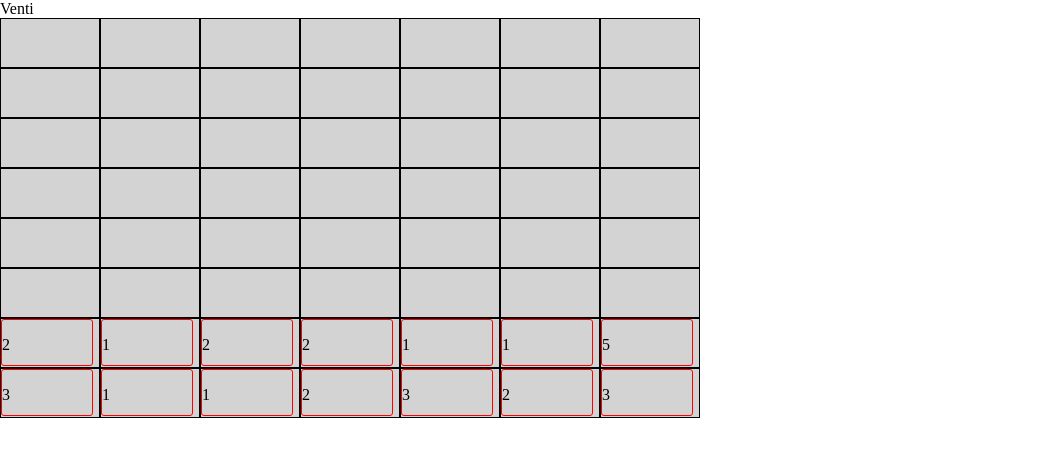
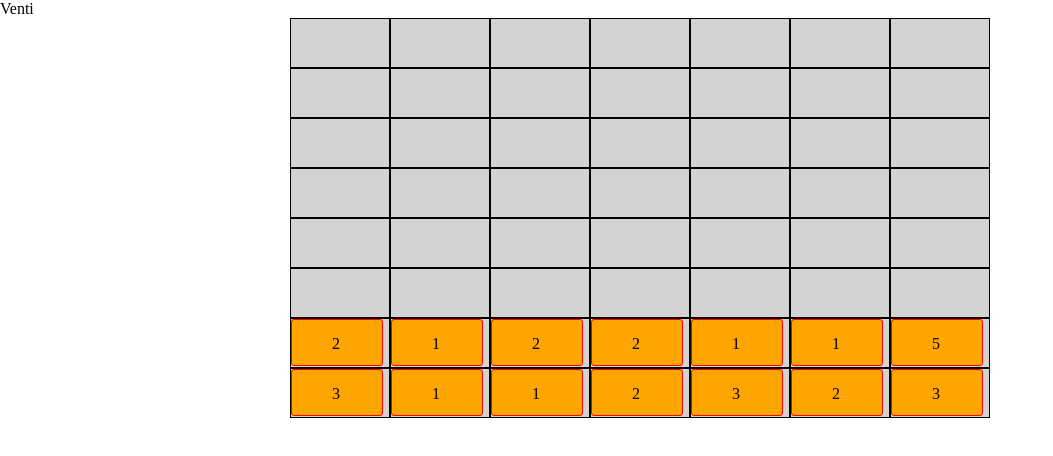
Before and after one commit to chronollama/venti, a website built with webpack: page index.html in a window 1280 px wide. Shown: the whole page, without its empty margins (0-1053 px from the left). Built offline with nearby package versions, Linux system fonts and the light colour scheme.

Commit message:
Style tiles and center numbers within

```diff
--- a/lib/view.js
+++ b/lib/view.js
@@ -10,7 +10,7 @@ class View {
 
   clickSpace(event) {
     const $space = $(event.currentTarget);
-    const $clicked = $space.children("div.tile").first();
+    const $clicked = $space.children().first();
     const clickedPos = [$space.data("row"), $space.data("col")];
 
     if (this.fromPos === null) {
@@ -39,7 +39,7 @@ class View {
     const boardState = this.game.boardState();
 
     Object.values(boardState).forEach((val) => {
-      let $tile = $(`<div class="tile"><p>${val.num}</p></div>`);
+      let $tile = $(`<div class="tile"><aside>${val.num}</aside></div>`);
       const $space = $("li.space").filter((idx, li) => {
         const $li = $(li);
         return $li.data("row") === val.row && $li.data("col") === val .col;
--- a/stylesheets/venti.css
+++ b/stylesheets/venti.css
@@ -6,6 +6,7 @@ html, body, div, figure, ul, li {
   font: inherit;
   text-align: inherit;
   color: inherit;
+  user-select: none;
 }
 
 ul {
@@ -13,6 +14,7 @@ ul {
   display: flex;
   flex-wrap: wrap-reverse;
   width: 700px;
+  margin: auto;
   background: lightgray;
 }
 
@@ -31,5 +33,13 @@ div.tile {
   border-radius: 3px;
   width: 90px;
   height: 45px;
+  background: orange;
+  color: black;
   cursor: pointer;
 }
+
+div.tile > aside {
+  width: 10px;
+  padding: 15px;
+  margin: auto;
+}
```
